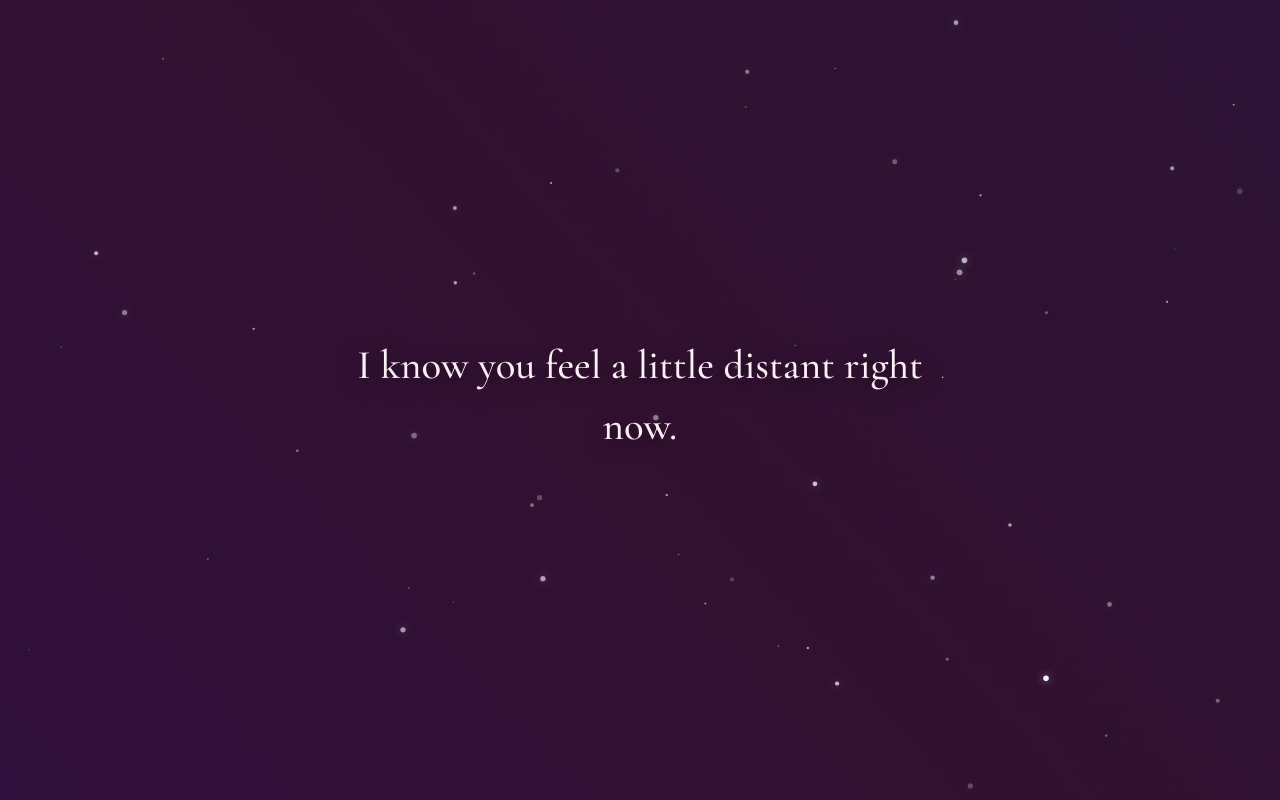
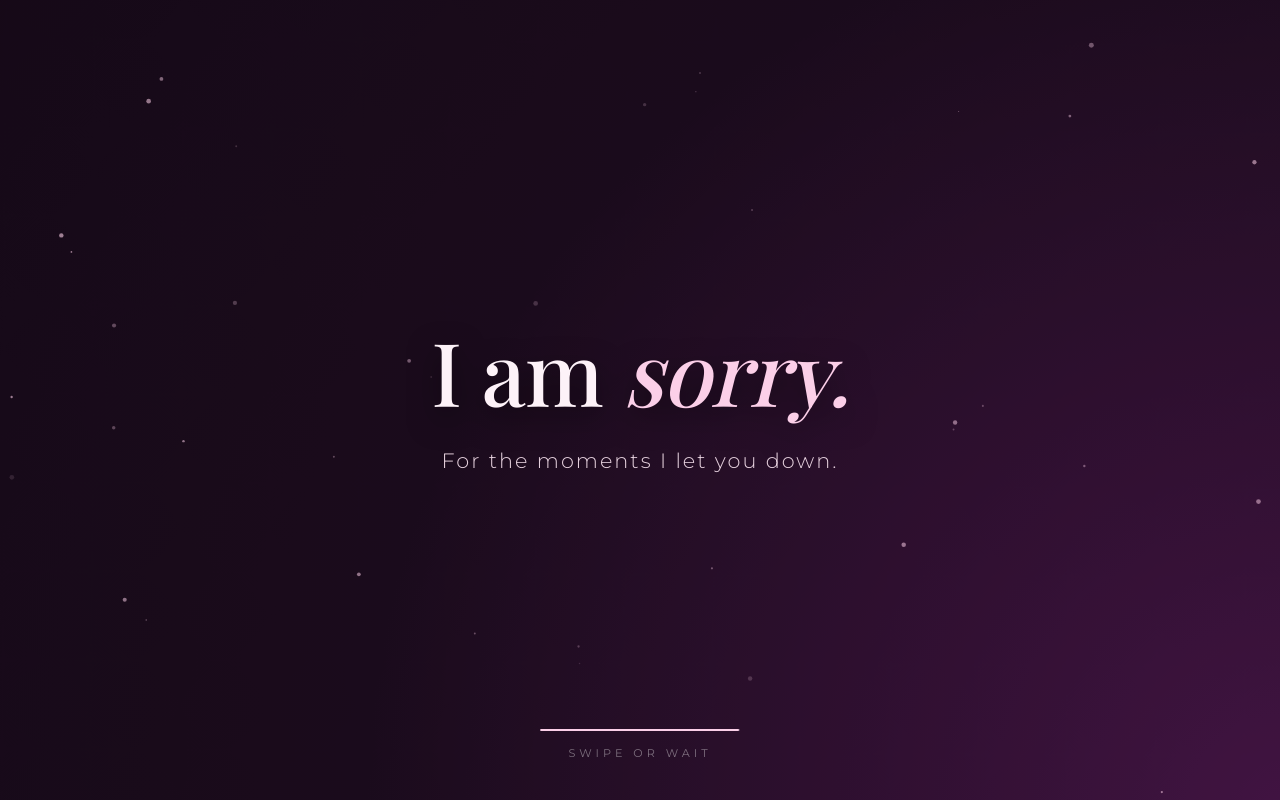
Before and after one commit to Pratham-ji/Notes, a plain HTML site: page index.html in a window 1280 px wide. Shown: the top 800 px of the page. Drawn offline with nearby package versions, Linux system fonts and the light colour scheme; a web font is replaced by a local one.

Commit message:
Update index.html

```diff
--- a/index.html
+++ b/index.html
@@ -3,11 +3,12 @@
 <head>
     <meta charset="UTF-8">
     <meta name="viewport" content="width=device-width, initial-scale=1.0, maximum-scale=1.0, user-scalable=no">
-    <title>For My Anushka</title>
+    <title>I Am Sorry</title>
 
+    <!-- Elegant Fonts -->
     <link rel="preconnect" href="https://fonts.googleapis.com">
     <link rel="preconnect" href="https://fonts.gstatic.com" crossorigin>
-    <link href="https://fonts.googleapis.com/css2?family=Cormorant+Garamond:ital,wght@0,400;0,500;0,600;1,400;1,500&display=swap" rel="stylesheet">
+    <link href="https://fonts.googleapis.com/css2?family=Playfair+Display:ital,wght@0,400;0,500;1,400&family=Montserrat:wght@300;400&display=swap" rel="stylesheet">
 
     <style>
         /* --- RESET & SETUP --- */
@@ -22,39 +23,34 @@
             width: 100%;
             height: 100%;
             overflow: hidden;
-            font-family: 'Cormorant Garamond', serif;
-            color: #f8fafc;
-            background-color: #0f172a;
+            background-color: #1a0b1c;
+            font-family: 'Playfair Display', serif;
+            color: #ffffff;
         }
 
-        /* --- DYNAMIC AURORA BACKGROUND --- */
-        .aurora-bg {
+        /* --- ENDLESS SHIFTING BACKGROUND --- */
+        .ambient-bg {
             position: absolute;
             top: -50%;
             left: -50%;
             width: 200%;
             height: 200%;
-            background: linear-gradient(
-                45deg,
-                #0f172a 0%,
-                #2e1065 25%,
-                #31102f 50%,
-                #1e1b4b 75%,
-                #0f172a 100%
-            );
-            background-size: 400% 400%;
-            animation: shiftAurora 20s ease-in-out infinite;
+            background: radial-gradient(circle at 50% 50%, #4a154b 0%, #1a0b1c 40%, #0d040f 100%),
+                        radial-gradient(circle at 80% 20%, #701a75 0%, transparent 40%),
+                        radial-gradient(circle at 20% 80%, #be185d 0%, transparent 40%);
+            background-size: 150% 150%;
+            animation: breatheBg 20s ease-in-out infinite alternate;
             z-index: 0;
+            opacity: 0.8;
         }
 
-        @keyframes shiftAurora {
-            0% { background-position: 0% 50%; transform: rotate(0deg); }
-            50% { background-position: 100% 50%; transform: rotate(5deg); }
-            100% { background-position: 0% 50%; transform: rotate(0deg); }
+        @keyframes breatheBg {
+            0% { transform: scale(1) rotate(0deg); }
+            100% { transform: scale(1.1) rotate(5deg); }
         }
 
-        /* --- BACKGROUND PARTICLES --- */
-        #calm-water {
+        /* --- FLOATING DUST --- */
+        canvas#dust {
             position: absolute;
             top: 0;
             left: 0;
@@ -64,247 +60,293 @@
             pointer-events: none;
         }
 
-        /* --- THE CONTENT AREA --- */
-        .container {
-            position: relative;
+        /* --- SLIDER CONTAINER --- */
+        .slider-container {
+            position: absolute;
+            top: 0;
+            left: 0;
+            width: 100%;
+            height: 100%;
             z-index: 10;
+            display: flex;
+            align-items: center;
+            justify-content: center;
+        }
+
+        /* --- THE SLIDES --- */
+        .slide {
+            position: absolute;
             width: 100%;
-            height: 100vh;
+            padding: 0 2rem;
+            text-align: center;
+            opacity: 0;
+            visibility: hidden;
+            /* Cinematic slide & fade effect */
+            transform: translateX(50px) scale(0.98);
+            transition: all 1.5s cubic-bezier(0.25, 0.8, 0.25, 1);
+        }
+
+        .slide.active {
+            opacity: 1;
+            visibility: visible;
+            transform: translateX(0) scale(1);
+        }
+
+        .slide.exit {
+            opacity: 0;
+            visibility: hidden;
+            transform: translateX(-50px) scale(1.02);
+        }
+
+        /* --- TYPOGRAPHY --- */
+        h1 {
+            font-size: clamp(3rem, 10vw, 5.5rem);
+            font-weight: 500;
+            line-height: 1.1;
+            margin-bottom: 1.5rem;
+            text-shadow: 0 10px 30px rgba(0, 0, 0, 0.5);
+            letter-spacing: -1px;
+            color: #fdf2f8;
+        }
+
+        .highlight {
+            font-style: italic;
+            color: #fbcfe8;
+        }
+
+        p {
+            font-family: 'Montserrat', sans-serif;
+            font-size: clamp(1rem, 4vw, 1.3rem);
+            font-weight: 300;
+            color: #fce7f3;
+            letter-spacing: 2px;
+            line-height: 1.6;
+            opacity: 0.9;
+            max-width: 600px;
+            margin: 0 auto;
+        }
+
+        /* --- PROGRESS BAR & INDICATORS --- */
+        .ui-container {
+            position: absolute;
+            bottom: 40px;
+            left: 0;
+            width: 100%;
             display: flex;
             flex-direction: column;
-            justify-content: center;
             align-items: center;
-            cursor: pointer;
+            z-index: 20;
         }
 
-        #text-container {
+        .progress-track {
+            width: 200px;
+            height: 2px;
+            background: rgba(255, 255, 255, 0.2);
+            border-radius: 2px;
             position: relative;
-            width: 100%;
-            max-width: 700px;
-            display: flex;
-            justify-content: center;
-            align-items: center;
-            height: 60vh;
+            overflow: hidden;
         }
 
-        /* --- TYPOGRAPHY & ANIMATIONS --- */
-        .affirmation {
-            font-size: clamp(1.8rem, 7vw, 2.5rem);
-            line-height: 1.5;
-            font-weight: 500;
-            color: #fdf2f8;
-            text-shadow: 0 4px 20px rgba(0, 0, 0, 0.6);
-            opacity: 0;
-
+        .progress-fill {
             position: absolute;
+            top: 0;
             left: 0;
-            width: 100%;
-            text-align: center;
-            padding: 0 2rem;
-
-            transform: translateY(30px);
-            transition: opacity 1.5s ease, transform 1.5s ease;
+            height: 100%;
+            width: 0%;
+            background: #fbcfe8;
+            border-radius: 2px;
+            box-shadow: 0 0 10px #fbcfe8;
         }
 
-        .affirmation.active {
-            opacity: 1;
-            transform: translateY(0);
-            animation: floatText 4s ease-in-out infinite alternate 1.5s;
-        }
-
-        .affirmation.fade-out {
-            opacity: 0;
-            transform: translateY(-30px);
-        }
-
-        @keyframes floatText {
-            0% { transform: translateY(0px) scale(1); }
-            100% { transform: translateY(-5px) scale(1.02); }
-        }
-
-        /* Ambient glow when tapping */
-        .tap-glow {
-            position: fixed;
-            border-radius: 50%;
-            background: radial-gradient(circle, rgba(244, 114, 182, 0.2) 0%, rgba(0,0,0,0) 70%);
-            transform: translate(-50%, -50%) scale(0);
-            pointer-events: none;
-            z-index: 5;
-        }
-
-        .tap-glow.expand {
-            animation: ripple 1.2s ease-out forwards;
-        }
-
-        @keyframes ripple {
-            0% { transform: translate(-50%, -50%) scale(0); opacity: 1; }
-            100% { transform: translate(-50%, -50%) scale(2.5); opacity: 0; }
+        .swipe-hint {
+            font-family: 'Montserrat', sans-serif;
+            font-size: 0.7rem;
+            text-transform: uppercase;
+            letter-spacing: 4px;
+            color: rgba(255, 255, 255, 0.4);
+            margin-top: 15px;
         }
 
     </style>
 </head>
 <body>
 
-    <div class="aurora-bg"></div>
-    <canvas id="calm-water"></canvas>
+    <!-- Beautiful shifting background -->
+    <div class="ambient-bg"></div>
+    <canvas id="dust"></canvas>
 
-    <div class="container" id="interaction-area">
-        <div id="text-container"></div>
+    <!-- The Endless Slider -->
+    <div class="slider-container" id="slider">
+        <!-- Slides will be injected here via JS -->
+    </div>
+
+    <!-- UI Elements -->
+    <div class="ui-container">
+        <div class="progress-track">
+            <div class="progress-fill" id="progress"></div>
+        </div>
+        <div class="swipe-hint">Swipe or Wait</div>
     </div>
 
     <script>
-        const affirmations = [
-            "I know you feel a little distant right now.",
-            "And I just want you to know...",
-            "You are completely allowed to feel whatever you are feeling.",
-            "Take all the space and time your heart needs.",
-            "Because my love for you hasn't moved an inch.",
-            "I am firmly planted right here, anchored to you.",
-            "I don't just love you when it's easy.",
-            "I love you when your mind is loud and when your heart is heavy.",
-            "I love you when you're pulling away, because I know my job is to stay right here.",
-            "I'll be your quiet place when the world is too much.",
-            "Even when you feel far away, you are the absolute center of my universe.",
-            "Nothing you feel, and nothing we go through, changes my certainty about us.",
-            "You don't have to force yourself to feel 'okay' for my sake.",
-            "Just exist. Just breathe. Let me do the holding for a while.",
-            "You are enough, Anushka. Exactly as you are in this very second.",
-            "You are my Bhura. The one I choose every single morning.",
-            "You are my safest place, and I will always strive to be yours.",
-            "Our future is built on an unshakable foundation.",
-            "Those sleepy mornings, our chaotic kitchen, the tiny footsteps... they are all still waiting for us.",
-            "Every single promise I made is still intact.",
-            "No matter how far you drift, the tether between us holds strong.",
-            "I am yours, completely and without condition.",
-            "And whenever you are ready to reach back out...",
-            "My hand is already right here waiting for yours.",
-            "I love you, Wifeyyy. Endlessly."
+        // --- SLIDE CONTENT ---
+        // A continuous, heartfelt letter broken into slides
+        const slidesData = [
+            { title: "I am <span class='highlight'>sorry.</span>", text: "For the moments I let you down." },
+            { title: "My heart is <span class='highlight'>heavy.</span>", text: "Knowing I caused a shadow in your day." },
+            { title: "I am still <span class='highlight'>learning.</span>", text: "But I am trying, every single day, for you." },
+            { title: "You are my <span class='highlight'>priority.</span>", text: "And I never want to make you feel otherwise." },
+            { title: "I <span class='highlight'>see</span> you.", text: "I hear you. I value every single word you say." },
+            { title: "My beautiful <span class='highlight'>Bhura.</span>", text: "My Wifeyyy. My absolute everything." },
+            { title: "This is <span class='highlight'>endless.</span>", text: "Just like my patience and love for you." }
         ];
 
+        const slider = document.getElementById('slider');
+        const progress = document.getElementById('progress');
         let currentIndex = 0;
-        let isAnimating = false;
+        let slideElements = [];
         let autoPlayTimer;
-        // The time each sentence stays on screen (6 seconds)
-        const readingTime = 6000;
+        const slideDuration = 5000; // 5 seconds per slide
+        let progressAnimation;
 
-        const textContainer = document.getElementById('text-container');
-        const interactionArea = document.getElementById('interaction-area');
+        // Initialize Slides
+        function initSlider() {
+            slidesData.forEach((data, index) => {
+                const slide = document.createElement('div');
+                slide.className = 'slide';
+                if (index === 0) slide.classList.add('active');
 
-        function createAffirmationElement(text) {
-            const el = document.createElement('div');
-            el.className = 'affirmation';
-
-            if (text.includes("anchored to you") || text.includes("Let me do the holding") || text.includes("My hand is already")) {
-                el.style.fontStyle = 'italic';
-                el.style.color = '#fbcfe8';
-            }
-            if (text.includes("I love you, Wifeyyy")) {
-                el.style.color = '#fbcfe8';
-                el.style.fontSize = 'clamp(2.2rem, 9vw, 3.2rem)';
-                el.style.fontStyle = 'italic';
-            }
-            el.innerText = text;
-            return el;
+                slide.innerHTML = `
+                    <h1>${data.title}</h1>
+                    <p>${data.text}</p>
+                `;
+                slider.appendChild(slide);
+                slideElements.push(slide);
+            });
+            startProgress();
         }
 
-        let currentElement = createAffirmationElement(affirmations[0]);
-        textContainer.appendChild(currentElement);
+        // Change Slide Logic
+        function goToSlide(nextIndex) {
+            // Remove active class and add exit class to current slide
+            slideElements[currentIndex].classList.remove('active');
+            slideElements[currentIndex].classList.add('exit');
 
-        // Start the automatic flow
-        setTimeout(() => {
-            currentElement.classList.add('active');
-            startAutoPlay();
-        }, 500);
+            // Wait a tiny bit, then clean up the exit class so it resets position silently
+            const prevIndex = currentIndex;
+            setTimeout(() => {
+                slideElements[prevIndex].classList.remove('exit');
+            }, 1500);
 
-        function showNextAffirmation() {
-            if (isAnimating || currentIndex >= affirmations.length - 1) return;
+            // Set new index (looping seamlessly)
+            currentIndex = nextIndex;
+            if (currentIndex >= slideElements.length) currentIndex = 0;
+            if (currentIndex < 0) currentIndex = slideElements.length - 1;
 
-            isAnimating = true;
+            // Make next slide active
+            slideElements[currentIndex].classList.add('active');
 
-            const oldElement = currentElement;
-            oldElement.classList.remove('active');
-            oldElement.classList.add('fade-out');
-
-            currentIndex++;
-
-            const newElement = createAffirmationElement(affirmations[currentIndex]);
-            textContainer.appendChild(newElement);
-
-            setTimeout(() => {
-                newElement.classList.add('active');
-                currentElement = newElement;
-
-                setTimeout(() => {
-                    if (oldElement.parentNode) {
-                        oldElement.parentNode.removeChild(oldElement);
-                    }
-                    isAnimating = false;
-
-                    // Automatically trigger the next one if not at the end
-                    if (currentIndex < affirmations.length - 1) {
-                        startAutoPlay();
-                    }
-                }, 1500); // Wait for fade out
-            }, 800); // Wait for text to swap
+            // Reset and restart progress bar
+            startProgress();
         }
 
-        function startAutoPlay() {
+        // Progress Bar Animation
+        function startProgress() {
+            // Clear existing timers
             clearTimeout(autoPlayTimer);
-            autoPlayTimer = setTimeout(showNextAffirmation, readingTime);
+            if (progressAnimation) cancelAnimationFrame(progressAnimation);
+
+            let startTime = null;
+
+            function animateProgress(timestamp) {
+                if (!startTime) startTime = timestamp;
+                const runtime = timestamp - startTime;
+                let percent = (runtime / slideDuration) * 100;
+
+                if (percent >= 100) {
+                    percent = 100;
+                    progress.style.width = percent + '%';
+                    goToSlide(currentIndex + 1); // Move to next slide automatically
+                    return;
+                }
+
+                progress.style.width = percent + '%';
+                progressAnimation = requestAnimationFrame(animateProgress);
+            }
+
+            progressAnimation = requestAnimationFrame(animateProgress);
         }
 
-        // Allow her to tap to speed it up if she wants
-        interactionArea.addEventListener('click', (e) => {
-            // Visual tap effect
-            const glow = document.createElement('div');
-            glow.className = 'tap-glow expand';
-            glow.style.left = `${e.clientX}px`;
-            glow.style.top = `${e.clientY}px`;
-            document.body.appendChild(glow);
-            setTimeout(() => glow.remove(), 1200);
+        // --- SWIPE (TOUCH) CONTROLS FOR MOBILE ---
+        let touchStartX = 0;
+        let touchEndX = 0;
 
-            // Cancel the automatic timer and advance immediately
-            clearTimeout(autoPlayTimer);
-            showNextAffirmation();
+        slider.addEventListener('touchstart', e => {
+            touchStartX = e.changedTouches[0].screenX;
+        }, {passive: true});
+
+        slider.addEventListener('touchend', e => {
+            touchEndX = e.changedTouches[0].screenX;
+            handleSwipe();
+        }, {passive: true});
+
+        // Mouse drag support for desktop testing
+        let isDragging = false;
+        slider.addEventListener('mousedown', e => {
+            isDragging = true;
+            touchStartX = e.clientX;
         });
+        slider.addEventListener('mouseup', e => {
+            if(!isDragging) return;
+            isDragging = false;
+            touchEndX = e.clientX;
+            handleSwipe();
+        });
+        slider.addEventListener('mouseleave', () => { isDragging = false; });
 
-        // --- ENHANCED BACKGROUND PARTICLES ---
-        const canvas = document.getElementById('calm-water');
+        function handleSwipe() {
+            const swipeThreshold = 50; // minimum distance to be considered a swipe
+            if (touchEndX < touchStartX - swipeThreshold) {
+                // Swiped Left -> Next Slide
+                goToSlide(currentIndex + 1);
+            }
+            if (touchEndX > touchStartX + swipeThreshold) {
+                // Swiped Right -> Previous Slide
+                goToSlide(currentIndex - 1);
+            }
+        }
+
+        // --- AMBIENT FLOATING DUST ---
+        const canvas = document.getElementById('dust');
         const ctx = canvas.getContext('2d');
         let width, height, particles = [];
 
-        function resize() {
+        function resizeCanvas() {
             width = canvas.width = window.innerWidth;
             height = canvas.height = window.innerHeight;
         }
-        window.addEventListener('resize', resize);
-        resize();
+        window.addEventListener('resize', resizeCanvas);
+        resizeCanvas();
 
-        class AmbientParticle {
+        class DustParticle {
             constructor() {
                 this.x = Math.random() * width;
                 this.y = Math.random() * height;
-                this.size = Math.random() * 2.5 + 0.5;
-                this.vx = (Math.random() - 0.5) * 0.3;
-                this.vy = -(Math.random() * 0.3 + 0.1);
-                this.opacity = Math.random() * 0.5 + 0.2;
-                this.pulseSpeed = Math.random() * 0.02;
+                this.size = Math.random() * 2 + 0.5;
+                this.vx = (Math.random() - 0.5) * 0.4;
+                this.vy = -(Math.random() * 0.4 + 0.1);
+                this.opacity = Math.random() * 0.5 + 0.1;
             }
-
             draw() {
                 ctx.beginPath();
                 ctx.arc(this.x, this.y, this.size, 0, Math.PI * 2);
-                ctx.fillStyle = `rgba(248, 250, 252, ${this.opacity})`;
-                ctx.shadowBlur = 10;
-                ctx.shadowColor = 'rgba(248, 250, 252, 0.5)';
+                ctx.fillStyle = `rgba(251, 207, 232, ${this.opacity})`;
                 ctx.fill();
             }
-
             update() {
                 this.x += this.vx;
                 this.y += this.vy;
-                this.x += Math.sin(this.y * 0.02) * 0.3;
-                this.opacity += Math.sin(Date.now() * this.pulseSpeed) * 0.01;
+                this.x += Math.sin(this.y * 0.01) * 0.2; // Soft sway
 
                 if (this.y < -10) this.y = height + 10;
                 if (this.x < -10) this.x = width + 10;
@@ -312,16 +354,17 @@
             }
         }
 
-        for (let i = 0; i < 60; i++) {
-            particles.push(new AmbientParticle());
+        for (let i = 0; i < 40; i++) particles.push(new DustParticle());
+
+        function animateDust() {
+            ctx.clearRect(0, 0, width, height);
+            particles.forEach(p => { p.update(); p.draw(); });
+            requestAnimationFrame(animateDust);
         }
 
-        function animateCanvas() {
-            ctx.clearRect(0, 0, width, height);
-            particles.forEach(p => { p.update(); p.draw(); });
-            requestAnimationFrame(animateCanvas);
-        }
-        animateCanvas();
+        // Start Everything
+        initSlider();
+        animateDust();
 
     </script>
 </body>
```
